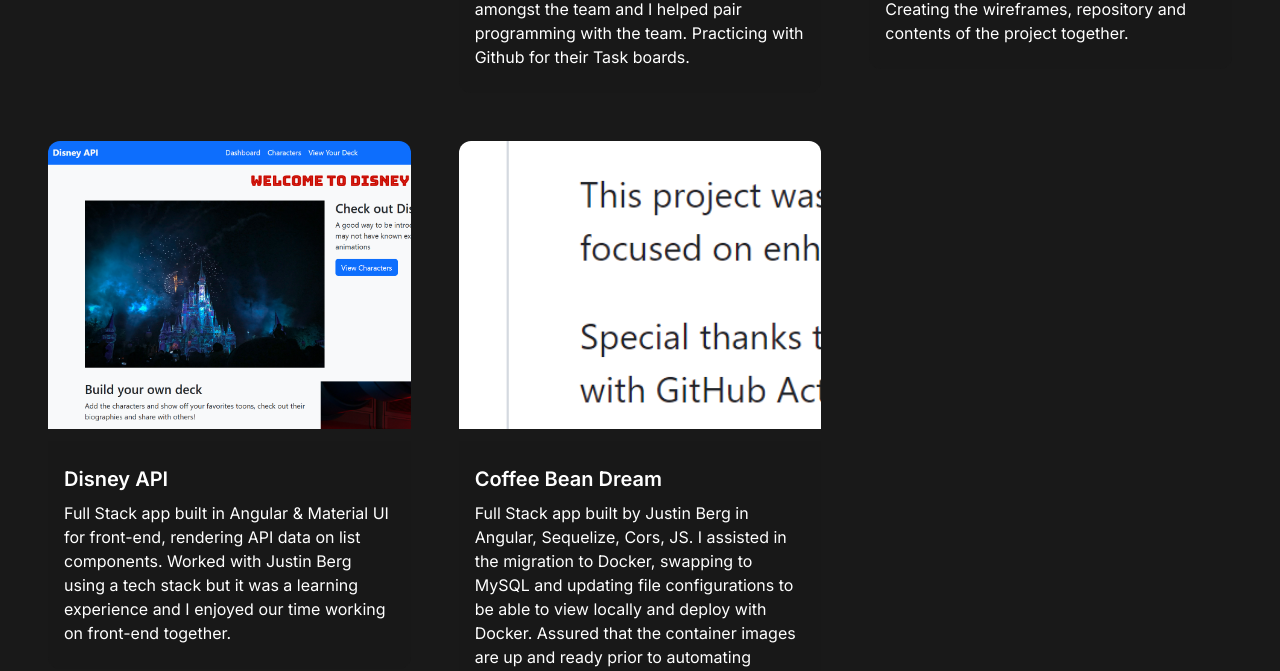
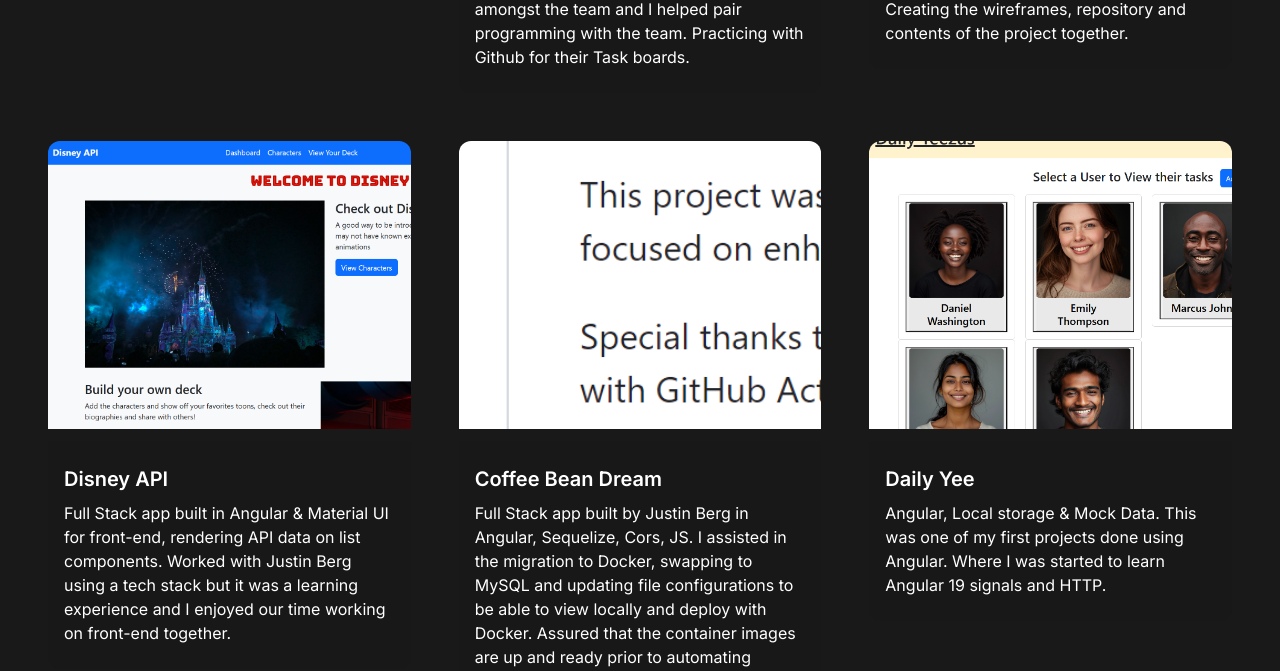
Before and after one commit to daniel-mar/portfolio-website, a Next.js app: page / in a window 1280 px wide. Shown: the part 2635-3306 px from the top of the page. Built offline with nearby package versions, Linux system fonts and the light colour scheme.

Commit message:
first project from Multiverse

```diff
--- a/src/app/components/ProjectSection.jsx
+++ b/src/app/components/ProjectSection.jsx
@@ -77,7 +77,15 @@
         gitUrl: "https://github.com/justinberg97/coffee-bean-dream",
         previewUrl: "https://github.com/justinberg97/coffee-bean-dream/blob/main/README.md",
     },
-
+    {
+        id: 9,
+        title: "Daily Yee",
+        description: "Angular, Local storage & Mock Data. This was one of my first projects done using Angular. Where I was started to learn Angular 19 signals and HTTP.",
+        image: "/images/projects/9.png",
+        tag: ["All", "Web", "Crud"],
+        gitUrl: "https://github.com/DannyPaiz/angular-app",
+        previewUrl: "https://github.com/DannyPaiz/angular-app/blob/main/README.md",
+    },
 
 ]
 
```
Also changed, not shown: public/images/projects/9.png (added).
